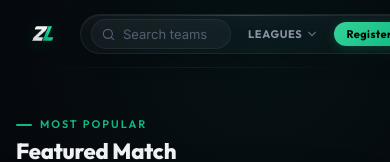
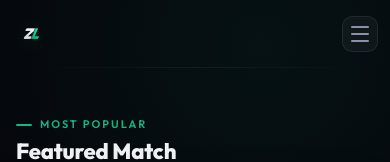
Before and after one commit to AdemolaStack/zolalive, a React (Vite) app: page / in a window 390 px wide. Shown: the top 162 px of the page. Built offline with nearby package versions, Linux system fonts and the light colour scheme.

Commit message:
feat: mobile responsive navbar with hamburger menu for iPhone/small screens

```diff
--- a/src/components/Navbar/Navbar.jsx
+++ b/src/components/Navbar/Navbar.jsx
@@ -8,6 +8,7 @@ import "./navbar.css";
 
 export default function Navbar() {
   const [scrolled, setScrolled] = useState(false);
+  const [mobileOpen, setMobileOpen] = useState(false);
   const navigate = useNavigate();
 
   useEffect(() => {
@@ -16,23 +17,37 @@ export default function Navbar() {
     return () => window.removeEventListener("scroll", onScroll);
   }, []);
 
+  // Close mobile menu on navigation
+  useEffect(() => {
+    const close = () => setMobileOpen(false);
+    window.addEventListener("popstate", close);
+    return () => window.removeEventListener("popstate", close);
+  }, []);
+
   return (
-    <header className={`navbar${scrolled ? " scrolled" : ""}`}>
-      {/* Logo — OUTSIDE the glass pill */}
+    <header className={`navbar${scrolled ? " scrolled" : ""}${mobileOpen ? " mobile-open" : ""}`}>
+      {/* Logo */}
       <button
         className="navbar-logo"
-        onClick={() => navigate("/")}
+        onClick={() => { navigate("/"); setMobileOpen(false); }}
         aria-label="Go to homepage"
       >
-        <img
-          src={logoImg}
-          alt="ZolaLive"
-          className="navbar-logo-img"
-        />
+        <img src={logoImg} alt="ZolaLive" className="navbar-logo-img" />
       </button>
 
-      {/* Glass Pill — contains search, leagues btn, auth */}
-      <div className="navbar-glass">
+      {/* Hamburger button — mobile only */}
+      <button
+        className="navbar-hamburger"
+        onClick={() => setMobileOpen(!mobileOpen)}
+        aria-label="Toggle menu"
+      >
+        <span className={`hamburger-line${mobileOpen ? " open" : ""}`} />
+        <span className={`hamburger-line${mobileOpen ? " open" : ""}`} />
+        <span className={`hamburger-line${mobileOpen ? " open" : ""}`} />
+      </button>
+
+      {/* Glass Pill — desktop: always visible, mobile: toggle */}
+      <div className={`navbar-glass${mobileOpen ? " mobile-visible" : ""}`}>
         <div className="navbar-search-wrapper">
           <SearchBar />
         </div>
@@ -42,6 +57,11 @@ export default function Navbar() {
           <AuthButtons />
         </div>
       </div>
+
+      {/* Mobile backdrop */}
+      {mobileOpen && (
+        <div className="navbar-backdrop" onClick={() => setMobileOpen(false)} />
+      )}
     </header>
   );
 }
--- a/src/components/Navbar/navbar.css
+++ b/src/components/Navbar/navbar.css
@@ -454,7 +454,50 @@
   color: var(--color-text-1);
 }
 
+/* ── Hamburger Menu (hidden on desktop) ──────── */
+.navbar-hamburger {
+  display: none;
+  flex-direction: column;
+  justify-content: center;
+  gap: 5px;
+  width: 36px;
+  height: 36px;
+  padding: 8px;
+  background: rgba(255, 255, 255, 0.04);
+  border: 1px solid rgba(255, 255, 255, 0.08);
+  border-radius: var(--radius-md);
+  cursor: pointer;
+  z-index: 102;
+  flex-shrink: 0;
+}
+
+.hamburger-line {
+  display: block;
+  width: 100%;
+  height: 2px;
+  background: var(--color-text-2);
+  border-radius: 2px;
+  transition: all 0.3s ease;
+}
+
+.hamburger-line.open:nth-child(1) {
+  transform: translateY(7px) rotate(45deg);
+}
+.hamburger-line.open:nth-child(2) {
+  opacity: 0;
+}
+.hamburger-line.open:nth-child(3) {
+  transform: translateY(-7px) rotate(-45deg);
+}
+
+/* ── Mobile Backdrop ─────────────────────────── */
+.navbar-backdrop {
+  display: none;
+}
+
 /* ── Responsive ──────────────────────────────── */
+
+/* Tablet */
 @media (max-width: 768px) {
   .navbar {
     padding: 0 16px;
@@ -467,13 +510,8 @@
     gap: 6px;
   }
 
-  .navbar-logo-text {
-    font-size: 18px;
-  }
-
-  .navbar-logo-icon {
-    width: 30px;
-    height: 30px;
+  .navbar-logo-img {
+    height: 28px;
   }
 
   .navbar-search {
@@ -483,6 +521,10 @@
   .navbar-search-input-wrapper {
     height: 30px;
     padding: 0 10px;
+  }
+
+  .navbar-search-input-wrapper input {
+    font-size: 12px;
   }
 
   .auth-btn {
@@ -497,16 +539,144 @@
 
   .leagues-dropdown {
     width: calc(100vw - 32px);
+    flex-direction: column;
+  }
+
+  .leagues-dropdown-list {
+    width: 100%;
+    border-right: none;
+    border-bottom: 1px solid var(--color-border);
+    display: flex;
+    overflow-x: auto;
+    padding: 6px;
+    gap: 4px;
+  }
+
+  .leagues-dropdown-item {
+    padding: 8px 12px;
+    border-left: none;
+    border-bottom: 2px solid transparent;
+    border-radius: var(--radius-md);
+    white-space: nowrap;
+    flex-shrink: 0;
+  }
+
+  .leagues-dropdown-item:hover,
+  .leagues-dropdown-item.active {
+    border-left-color: transparent;
+    border-bottom-color: var(--color-accent);
+  }
+
+  .leagues-dropdown-item .league-country {
+    display: none;
+  }
+}
+
+/* Mobile — iPhone 13 / small phones */
+@media (max-width: 480px) {
+  .navbar {
+    padding: 0 12px;
+    gap: 0;
+    justify-content: space-between;
+    flex-wrap: wrap;
+  }
+
+  .navbar-logo-img {
+    height: 26px;
+  }
+
+  /* Show hamburger */
+  .navbar-hamburger {
+    display: flex;
+  }
+
+  /* Hide glass pill by default on mobile */
+  .navbar-glass {
+    display: none;
+    width: 100%;
+    flex-direction: column;
+    padding: 12px;
+    height: auto;
+    gap: 10px;
+    margin-top: 8px;
+    border-radius: var(--radius-lg);
+    order: 3;
+  }
+
+  .navbar-glass.mobile-visible {
+    display: flex;
+    animation: slideDown 0.25s var(--ease-out-expo) forwards;
+  }
+
+  .navbar-search-wrapper {
+    width: 100%;
+  }
+
+  .navbar-search {
+    max-width: none;
+    width: 100%;
+  }
+
+  .navbar-search-input-wrapper {
+    height: 36px;
+    padding: 0 12px;
+  }
+
+  .navbar-search-input-wrapper input {
+    font-size: 13px;
+  }
+
+  .navbar-actions {
+    width: 100%;
+    justify-content: space-between;
+  }
+
+  .navbar-leagues-btn {
+    font-size: 11px;
+    padding: 6px 12px;
+  }
+
+  .auth-btn {
+    font-size: 11px;
+    padding: 6px 14px;
+  }
+
+  .auth-btn-login {
+    display: inline-flex;
+  }
+
+  /* Backdrop */
+  .navbar-backdrop {
+    display: block;
+    position: fixed;
+    inset: 0;
+    top: var(--navbar-height);
+    background: rgba(0, 0, 0, 0.5);
+    z-index: 99;
+    animation: fadeIn 0.2s ease;
+  }
+
+  /* Full-width dropdown on mobile */
+  .leagues-dropdown {
+    width: calc(100vw - 24px);
+  }
+
+  .leagues-dropdown-detail {
+    padding: 12px;
+  }
+
+  .leagues-subleague-btn .name {
+    font-size: 12px;
+  }
+
+  .navbar-search-results {
+    width: calc(100vw - 24px);
     left: 50%;
     transform: translateX(-50%);
   }
 }
 
-@media (max-width: 600px) {
-  .navbar-search {
-    max-width: 140px;
-  }
-  .auth-btn-login {
-    display: none;
-  }
+@keyframes fadeIn {
+  from { opacity: 0; }
+  to { opacity: 1; }
 }
```
